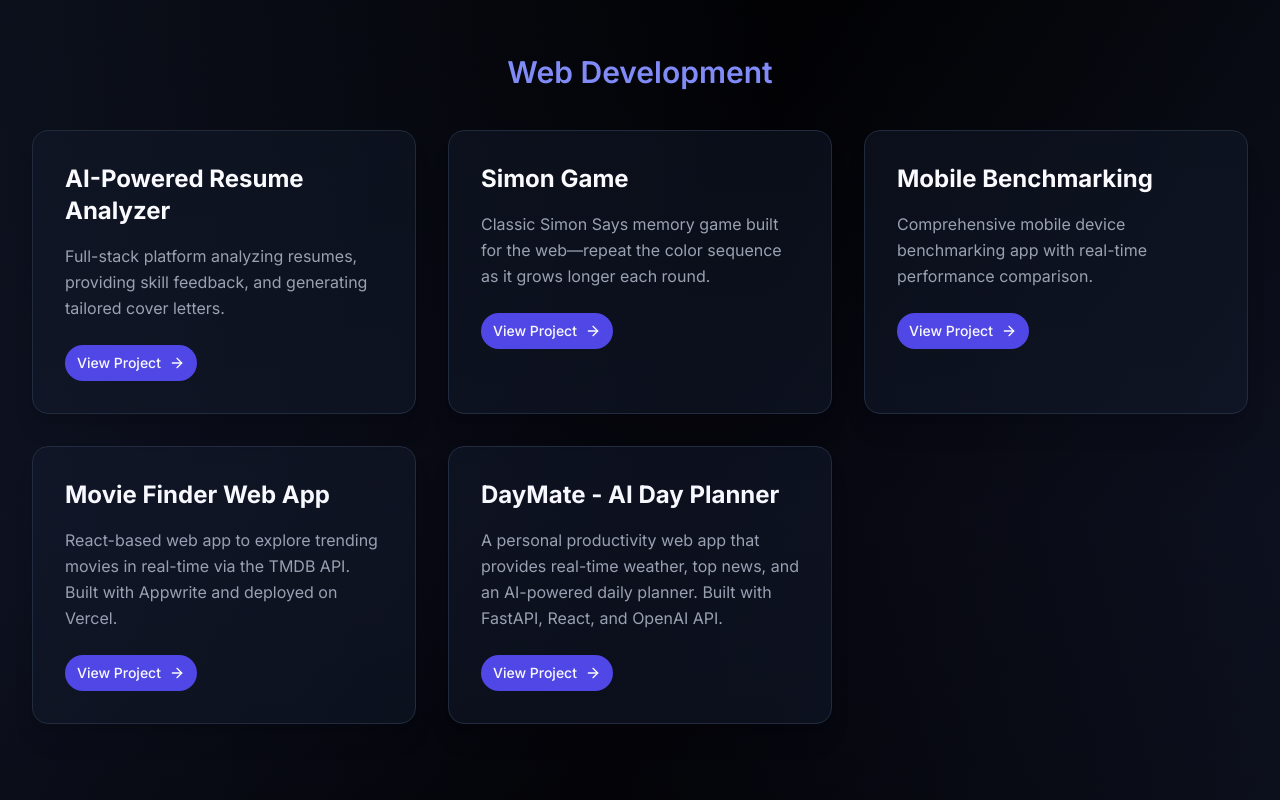
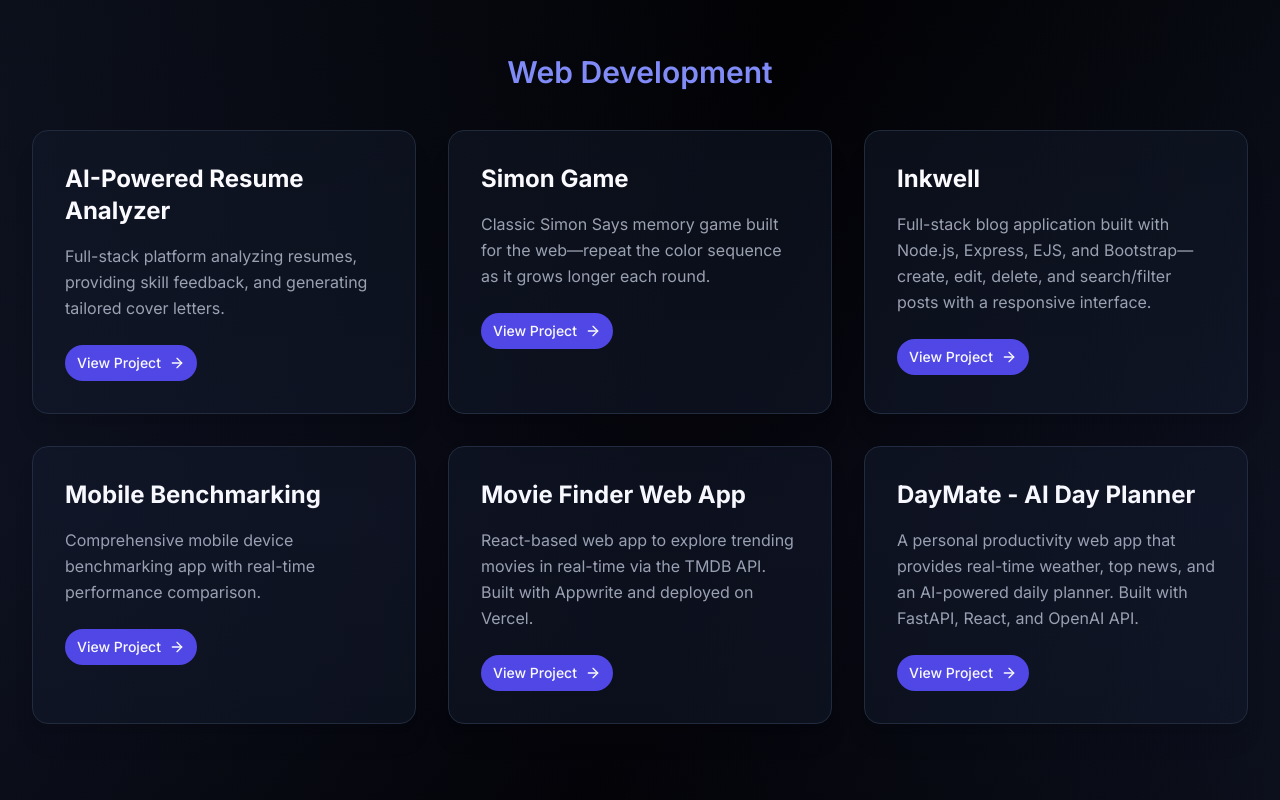
Before and after one commit to EbrerRamen/MyPortfolio, a Next.js app: page / in a window 1280 px wide. Shown: the part 1840-2640 px from the top of the page. Built offline with nearby package versions, Linux system fonts and the light colour scheme.

Commit message:
Inkwell Project Added

```diff
--- a/src/app/page.tsx
+++ b/src/app/page.tsx
@@ -227,6 +227,12 @@ export default function Home() {
                 description:
                   'Classic Simon Says memory game built for the web—repeat the color sequence as it grows longer each round.',
                 link: 'https://ebrerramen.github.io/simon-game/',
+              },
+                            {
+                title: 'Inkwell',
+                description:
+                  'Full-stack blog application built with Node.js, Express, EJS, and Bootstrap—create, edit, delete, and search/filter posts with a responsive interface.',
+                link: 'https://blog-web-app-production-1743.up.railway.app/',
               },
               {
                 title: 'Mobile Benchmarking',
```
